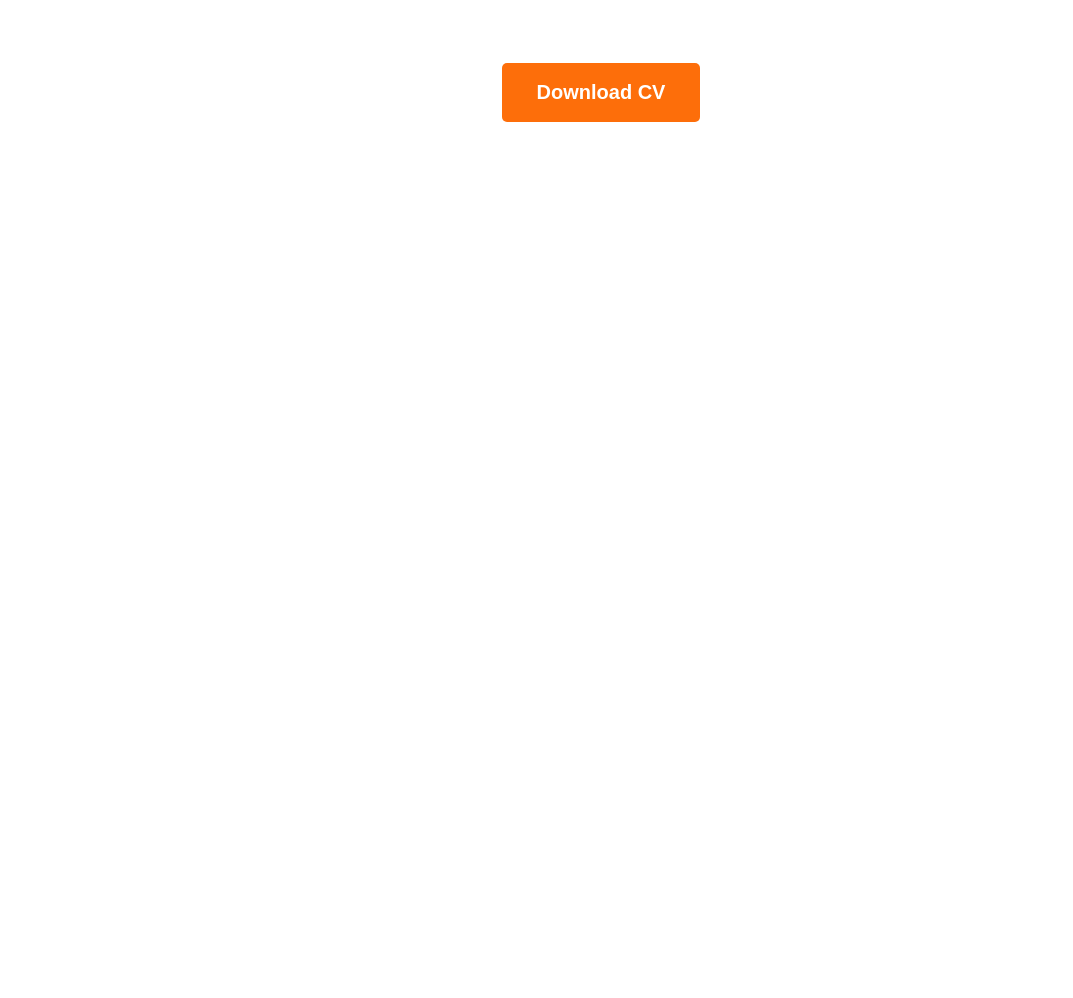
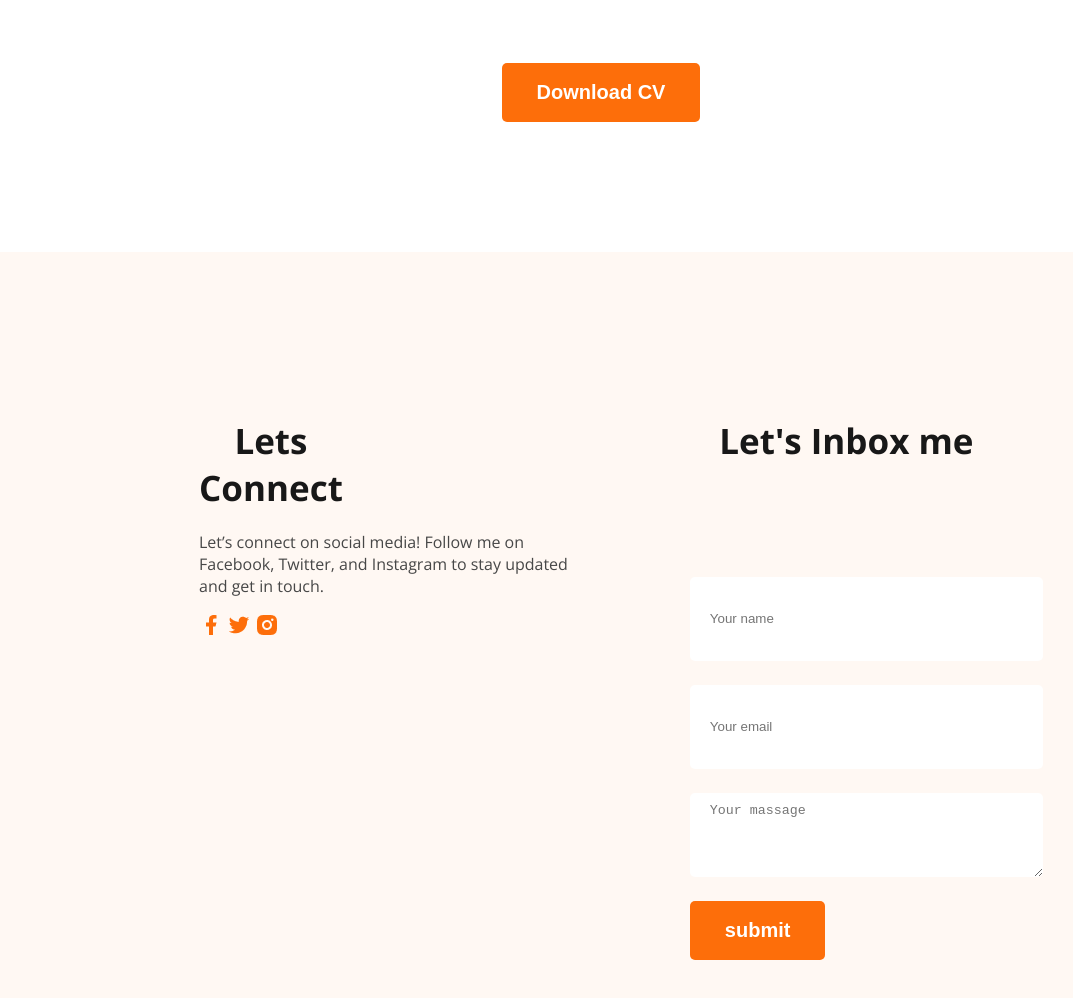
Before and after one commit to genesisnazmul/portfolio, a plain HTML site: page index.html in a window 1280 px wide. Shown: the part 3499-4497 px from the top of the page, without its empty margins (39-1112 px from the left). Before the commit the page ends 3751 px from the top, so only its background shows below. Drawn offline with nearby package versions, Linux system fonts and the light colour scheme.

Commit message:
added footer part

```diff
--- a/index.html
+++ b/index.html
@@ -168,7 +168,26 @@
 
 
     </main>
-    <footer>
+    <footer class="secondary-bg">
+        <div class="footer-column">
+            <h3 class="section-title margin">Lets Connect</h3>
+            <p class="para-style"> Let’s connect on social media!
+                Follow me on Facebook, Twitter, and Instagram to stay updated and get in touch.</p>
+                <a href=""><img src="images/icons/facebook.png" alt=""></a>
+                <a href=""><img src="images/icons/twitter.png" alt=""></a>
+                <a href=""><img src="images/icons/insta.png" alt=""></a>
+
+        </div>
+        <div class="footer-column">
+            <h3 class="section-title">Let's Inbox me</h3>
+            <form action="">
+                <input type="text" name="" id="" placeholder="Your name">
+                <input type="email" name="" id="" placeholder="Your email">
+                <textarea name="" id="" cols="30" rows="20" placeholder="Your massage"></textarea>
+                <input class="button-primary" type="submit" value="submit">
+            </form>
+
+        </div>
 
     </footer>
 </body>
--- a/styles/portfolio.css
+++ b/styles/portfolio.css
@@ -177,3 +177,32 @@ main section{
 .resume-download-cv{
     margin-top: 50px;
 }
+/* footer styles */
+.para-style{
+    font-size: 16px;
+    color: #474747;
+}
+footer{
+    padding: 130px 230px;
+    display: flex;
+    gap: 117px;
+}
+.footer-column{
+    width: 50%;
+}
+.margin{
+    margin-right: 230px;
+    margin-bottom: 20px;
+}
+
+footer input[type="text"],footer input[type="email"] ,footer textarea{
+    height: 64px;
+    border-radius: 5px;
+    background-color: white;
+    display: block;
+    width: 100%;
+    padding: 10px 20px;
+    margin-bottom: 24px;
+    border: none;
+
+}
```
